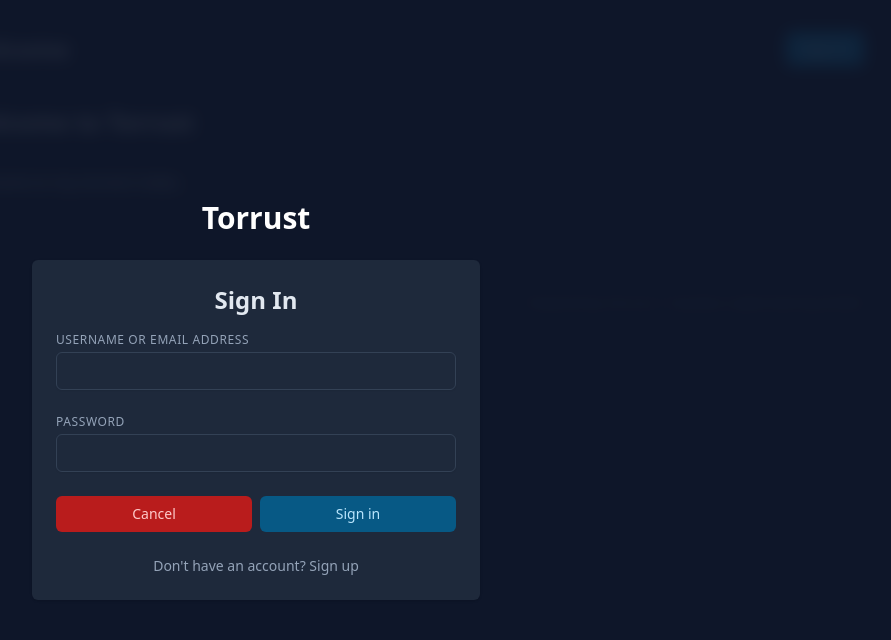
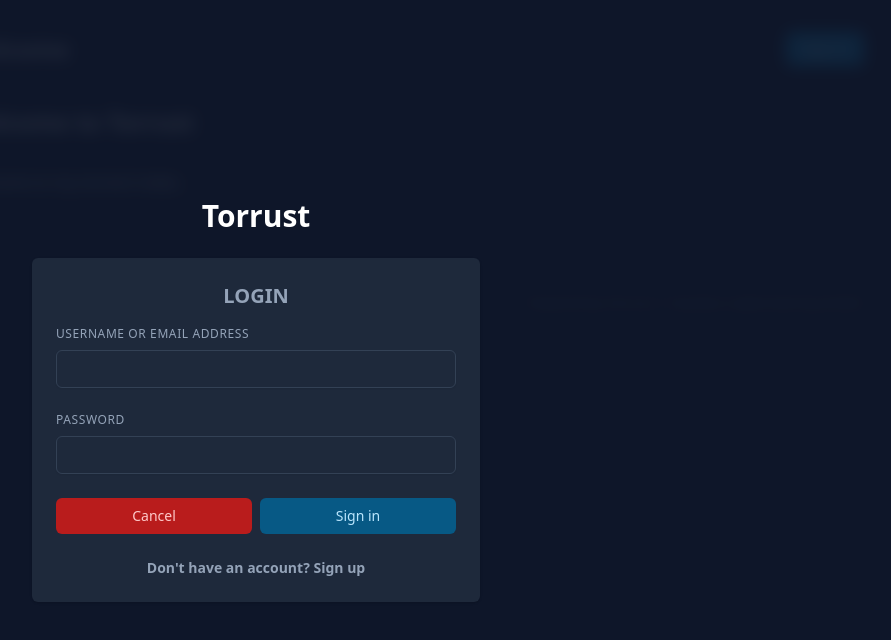
Before and after one commit to torrust/torrust-index-archive, a Vue app in the folder frontend/: page / in a window 1280 px wide. Both pictures are taken after a click on the button "Sign in". Shown: the top 640 px of the page, without its empty margins (384-1275 px from the left). Built offline with nearby package versions, Linux system fonts and the light colour scheme; no server answers; what vue-notification would draw is missing.

Commit message:
style: auth modal updates

```diff
--- a/frontend/src/views/AuthenticationModal.vue
+++ b/frontend/src/views/AuthenticationModal.vue
@@ -19,8 +19,8 @@
             leave-class="opacity-100 scale-100"
             leave-to-class="opacity-0 scale-95"
         >
-          <h2 v-if="isSignUp" class="text-2xl mb-4 font-semibold text-center text-slate-200">Sign Up</h2>
-          <h2 v-else class="text-2xl mb-4 font-semibold text-center text-slate-200">Sign In</h2>
+          <h2 v-if="isSignUp" class="text-xl mb-4 font-semibold text-center text-slate-400 uppercase">Create account</h2>
+          <h2 v-else class="text-xl mb-4 font-semibold text-center text-slate-400 uppercase">Login</h2>
         </transition>
 
         <form
@@ -113,10 +113,10 @@
         </form>
         <div class="relative mt-6">
           <div class="flex relative justify-center text-sm">
-            <button v-if="isSignUp" class="px-2 text-slate-400 hover:text-slate-200" @click="toggleMode">
+            <button v-if="isSignUp" class="px-2 font-semibold text-slate-400 hover:text-slate-200 transition duration-200" @click="toggleMode">
               Already have an account? Sign in
             </button>
-            <button v-else class="px-2 text-slate-400 hover:text-slate-200" @click="toggleMode">
+            <button v-else class="px-2 font-semibold text-slate-400 hover:text-slate-200 transition duration-200" @click="toggleMode">
               Don't have an account? Sign up
             </button>
           </div>
@@ -172,9 +172,8 @@ label {
   @apply text-left text-xs font-medium uppercase tracking-wider text-slate-400 hover:text-slate-200;
 }
 
-.form-style, input:-webkit-autofill,
-input:-webkit-autofill:focus {
-  @apply mt-1 block w-full px-3 py-2 text-white bg-slate-800 border border-slate-700 rounded-md text-sm shadow-sm placeholder-slate-400
-  focus:outline-none focus:border-sky-500 focus:ring-1 focus:ring-sky-500;
+.form-style {
+  @apply mt-1 w-full px-3 py-2 text-white bg-slate-800 border border-slate-700 rounded-md text-sm shadow-sm cursor-pointer placeholder-slate-400 hover:border-sky-500 focus:bg-slate-800
+  focus:outline-none focus:border-sky-500 focus:ring-1 focus:ring-sky-500 transition duration-200;
 }
 </style>
```
